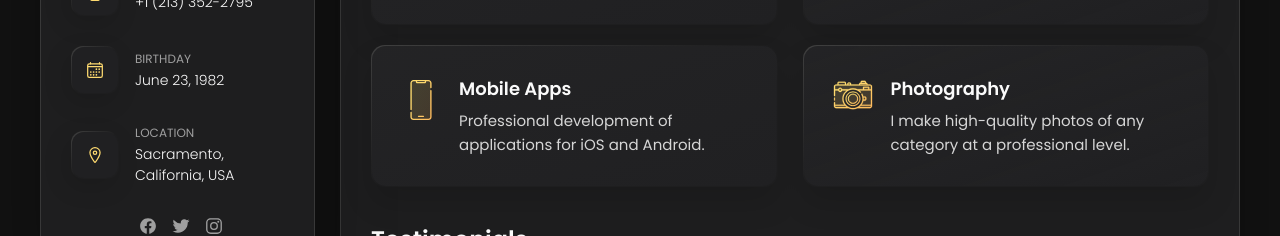
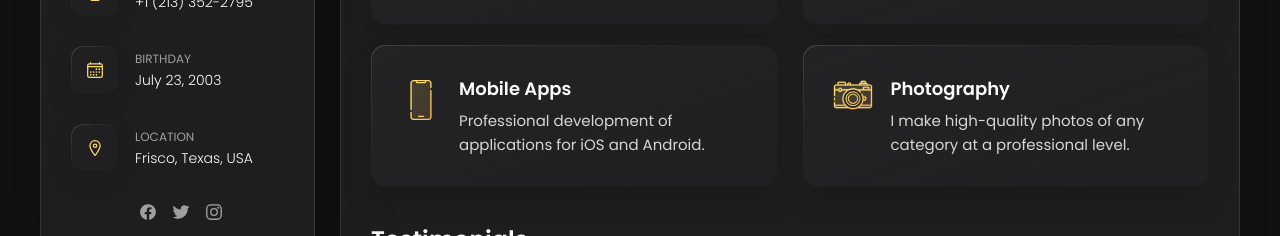
Before and after one commit to annikaParu/annikaParu.github.io, a plain HTML site: page index.html in a window 1280 px wide. Shown: the part 550-786 px from the top of the page. Drawn offline with nearby package versions, Linux system fonts and the light colour scheme.

Commit message:
Update index.html

```diff
--- a/index.html
+++ b/index.html
@@ -102,7 +102,7 @@
             <div class="contact-info">
               <p class="contact-title">Birthday</p>
 
-              <time datetime="1982-06-23">June 23, 1982</time>
+              <time datetime="2003-07-23">July 23, 2003</time>
             </div>
 
           </li>
@@ -116,7 +116,7 @@
             <div class="contact-info">
               <p class="contact-title">Location</p>
 
-              <address>Sacramento, California, USA</address>
+              <address>Frisco, Texas, USA</address>
             </div>
 
           </li>
```
